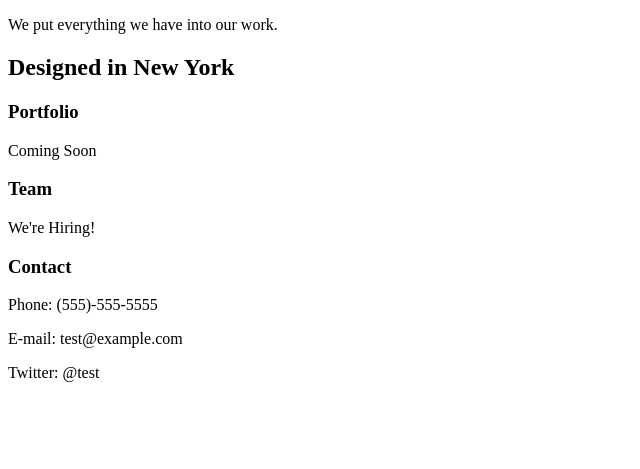
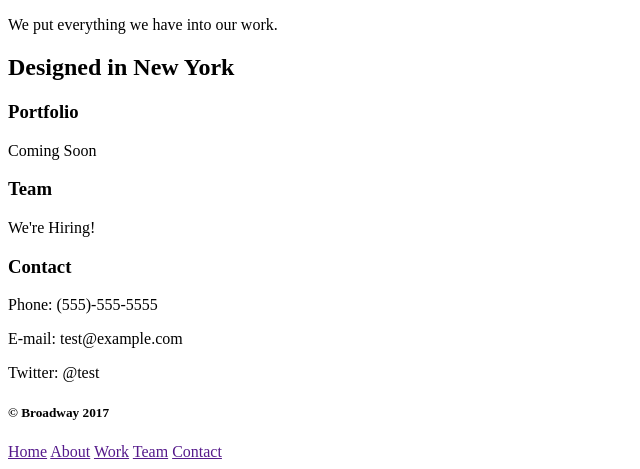
Before and after one commit to Fercken/broadway, a plain HTML site: page index.html in a window 1280 px wide. Shown: the part 1392-1861 px from the top of the page, without its empty margins (0-640 px from the left). Before the commit the page ends 1790 px from the top, so only its background shows below. Drawn offline with Linux system fonts and the light colour scheme.

Commit message:
Add footer with menu

```diff
--- a/index.html
+++ b/index.html
@@ -52,5 +52,15 @@
         <p>Twitter: @test</p>
       </div>
   </div>
+
+  <div class="footer">
+    <h5>&copy; Broadway 2017</h5>
+    <a href="">Home</a>
+    <a href="">About</a>
+    <a href="">Work</a>
+    <a href="">Team</a>
+    <a href="">Contact</a>
+  </div>
+
 </body>
 </html>
```
